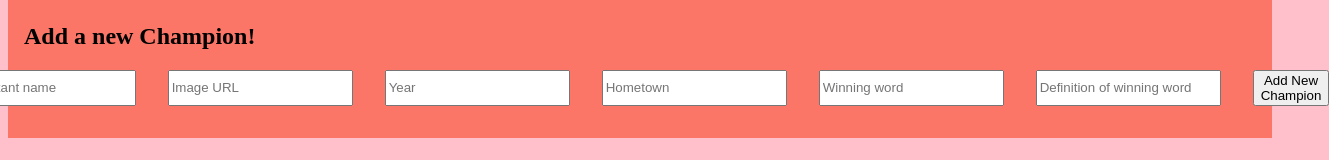
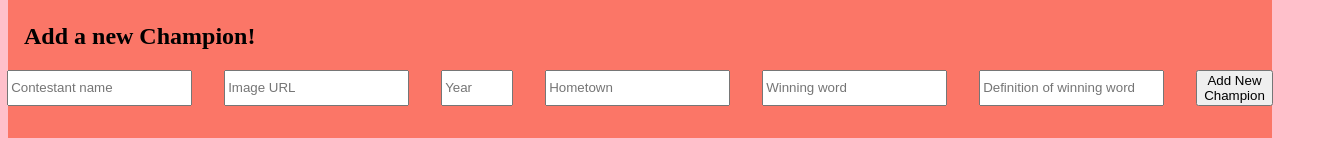
Before and after one commit to caraerskine/spelling-bee-champions, a React (Create React App) app: page /newcontestantform in a window 1280 px wide. Shown: the part 423-583 px from the top of the page, 1329 px wide, since content can reach past the window. Built offline with nearby package versions, Linux system fonts and the light colour scheme; data requests are answered from the project's data file.

Commit message:
changed year input to step

```diff
--- a/src/components/NewContestantForm.js
+++ b/src/components/NewContestantForm.js
@@ -63,8 +63,11 @@ function handleChange(e) {
           onChange={handleChange}
           />
           <input
-          type="text"
-          name="year"   //help here w number
+          type="number"
+          min="1900"
+          max="2099"
+          step="1"
+          name="year"
           value={newContestant.year}
           placeholder="Year"
           onChange={handleChange}
@@ -96,10 +99,4 @@ function handleChange(e) {
     );
   }
 
-
-
 export default NewContestantForm;
-
-
-//"http://localhost:3004/champions"
-//if above fetch is weird replace it w this
```
